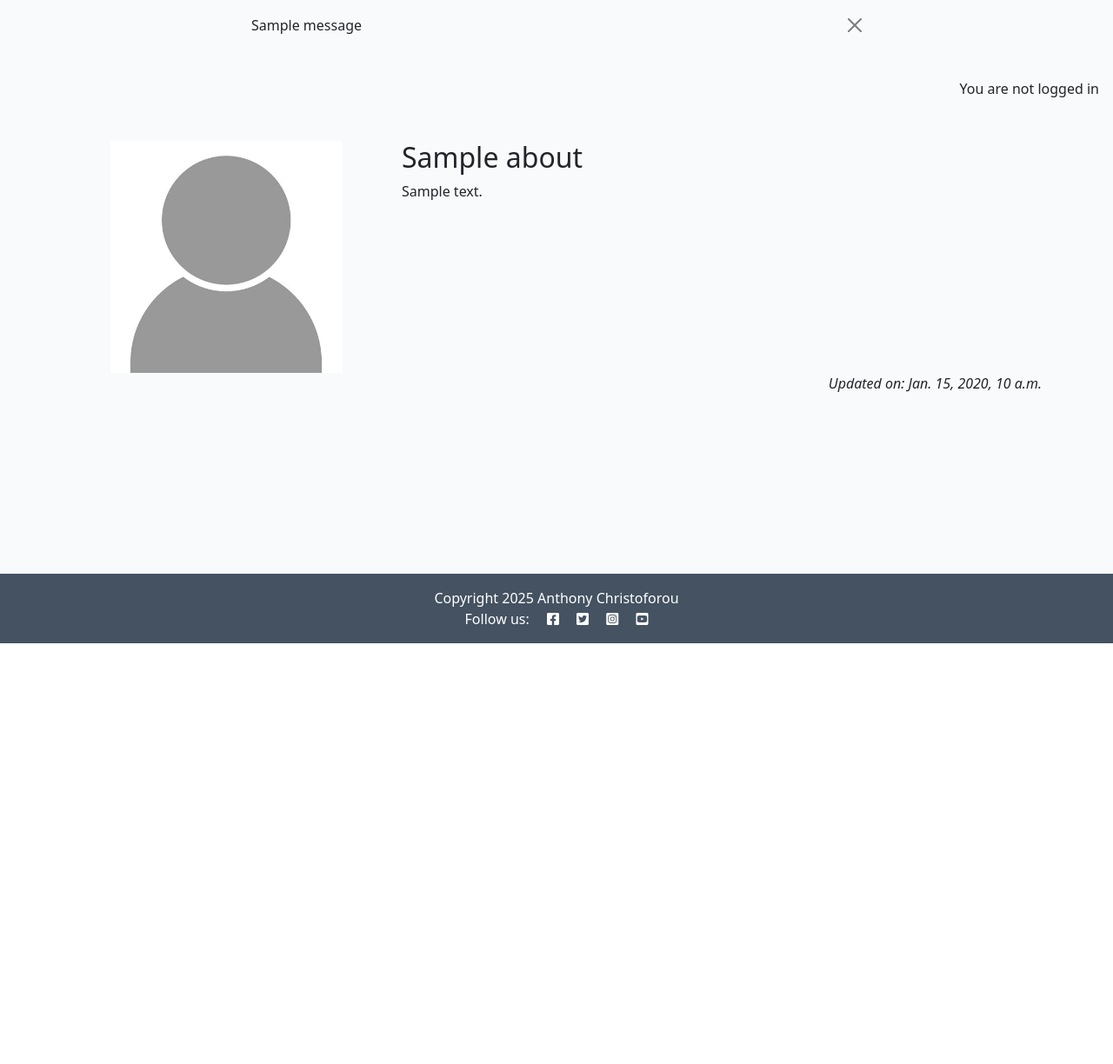
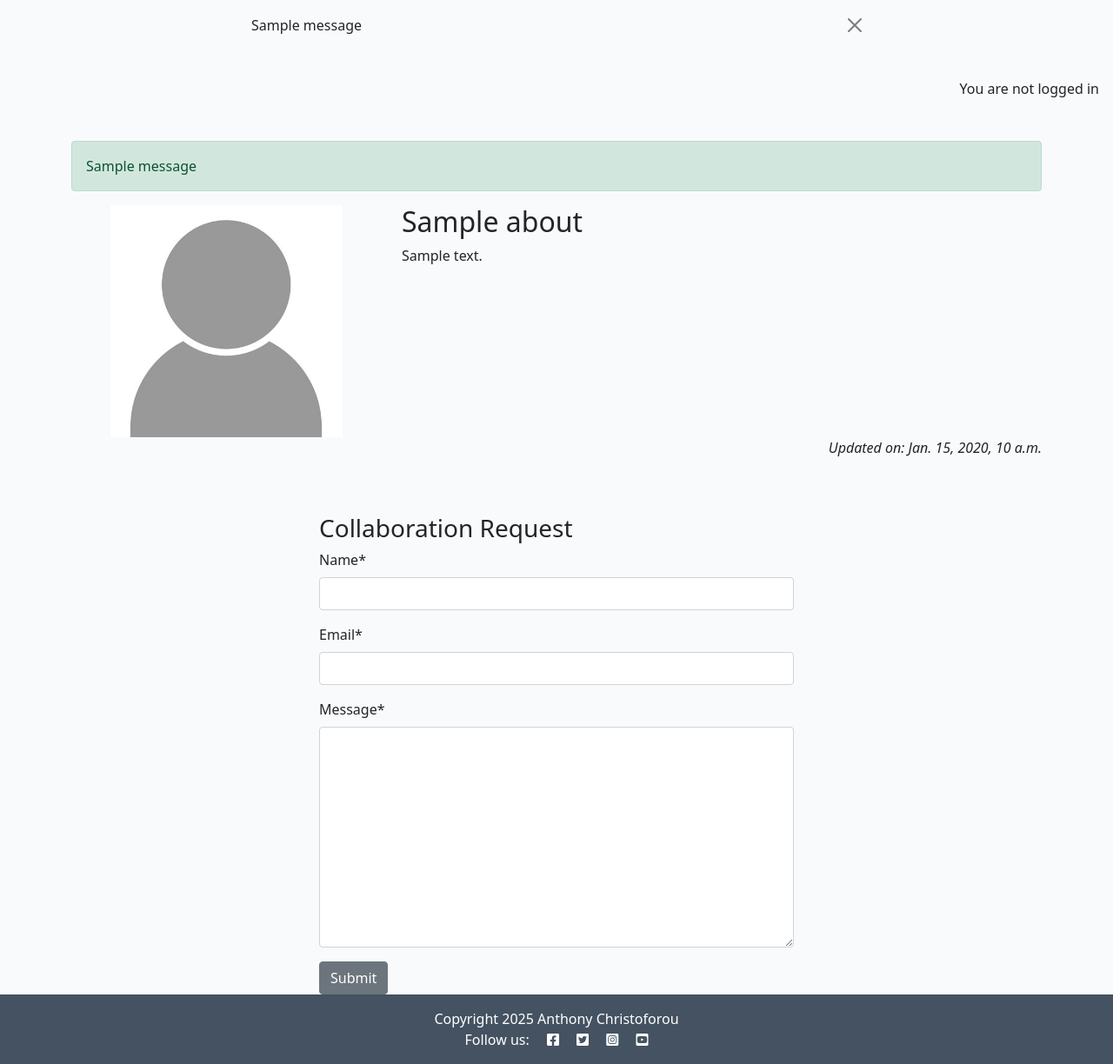
Before and after one commit to achristoforou1/codestar_blog, a Django app: page /about/ in a window 1280 px wide. Shown: the part 60-1284 px from the top of the page at 87% size. Before the commit the page ends 800 px from the top, so only its background shows below. Run offline with Django 4.2, Linux system fonts and the light colour scheme; tables that the repository leaves empty hold one stand-in row (values such as "Sample post"); one stand-in notice (Sample message) is shown; some libraries are stand-ins or nearby versions.

Commit message:
Add collaboration request form with success message

```diff
--- /dev/null
+++ b/about/forms.py
@@ -0,0 +1,7 @@
+from django import forms
+from .models import CollaborateRequest
+
+class CollaborateForm(forms.ModelForm):
+    class Meta:
+        model = CollaborateRequest
+        fields = ('name', 'email', 'message')
--- a/about/models.py
+++ b/about/models.py
@@ -8,3 +8,12 @@ class About(models.Model):
 
     def __str__(self):
         return self.title
+
+class CollaborateRequest(models.Model):
+    name = models.CharField(max_length=80)
+    email = models.EmailField()
+    message = models.TextField()
+    read = models.BooleanField(default=False)
+
+    def __str__(self):
+        return f"Collaboration Request from {self.name}"
--- a/about/templates/about/about.html
+++ b/about/templates/about/about.html
@@ -1,7 +1,18 @@
 {% extends 'base.html' %}
+{% load static %}
+{% load crispy_forms_tags %}  {#  Load crispy form filters #}
+
 {% block content %}
-{% load static %}
 <div class="container mt-5">
+
+    {% if messages %}
+        {% for message in messages %}
+            <div class="alert alert-success" role="alert">
+                {{ message }}
+            </div>
+        {% endfor %}
+    {% endif %}
+
     <div class="row">
         <div class="col-4 text-center">
             <img src="{% static 'images/nobody.jpg' %}" width="75%">
@@ -19,5 +30,17 @@
             <p class="text-end"><em>Updated on: {{ about.updated_on }}</em></p>
         </div>
     </div>
+
+    <!--  New: Collaboration Request Form -->
+    <div class="row mt-5">
+        <div class="col-md-6 offset-md-3">
+            <h3>Collaboration Request</h3>
+            <form method="post">
+                {% csrf_token %}
+                {{ collaborate_form | crispy }}
+                <button class="btn btn-secondary" type="submit">Submit</button>
+            </form>
+        </div>
+    </div>
 </div>
 {% endblock content %}
--- a/about/views.py
+++ b/about/views.py
@@ -1,18 +1,33 @@
-from django.shortcuts import render
+from django.shortcuts import render, redirect
+from django.contrib import messages
+from .models import About
+from .forms import CollaborateForm  #  Import the form
+
 
 # Create your views here.
-from django.shortcuts import render
-from .models import About
+
 
 
 def about_me(request):
     """
-    Renders the About page
+    Renders the About page and processes the collaboration form
     """
     about = About.objects.all().order_by('-updated_on').first()
+
+    if request.method == "POST":
+        collaborate_form = CollaborateForm(request.POST)
+        if collaborate_form.is_valid():
+            collaborate_form.save()
+            messages.success(request, "Thank you! We'll be in touch soon.")  # Success message
+            return redirect("about")  # Prevents resubmission on refresh
+    else:
+        collaborate_form = CollaborateForm()
 
     return render(
         request,
         "about/about.html",
-        {"about": about},
+        {
+            "about": about,
+            "collaborate_form": collaborate_form
+        },
     )
```
Also changed, not shown: about/admin.py (+8 -1 lines), blog/views.py (+8 -1 lines), about/migrations/0002_collaboraterequest.py (added).
